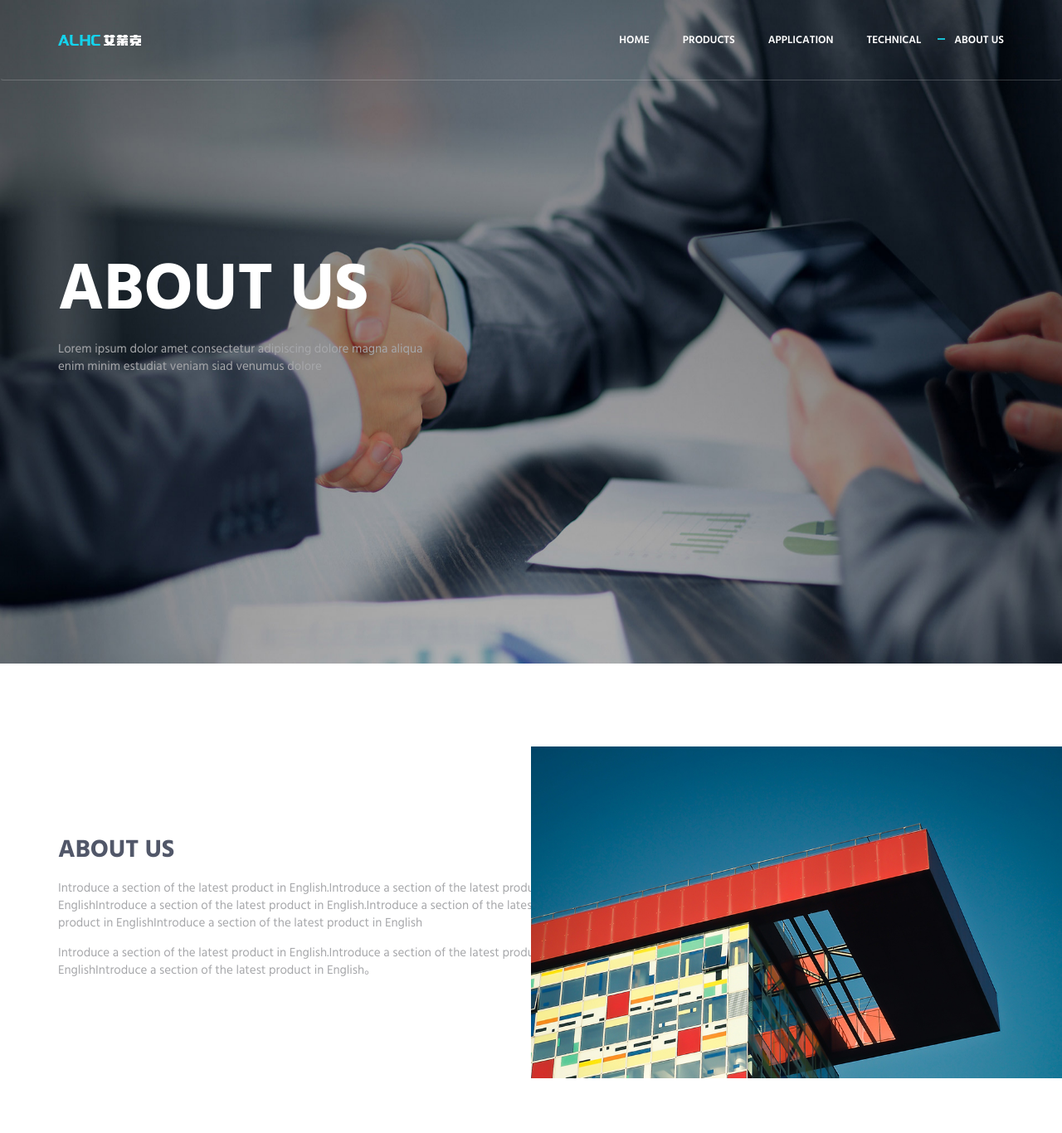
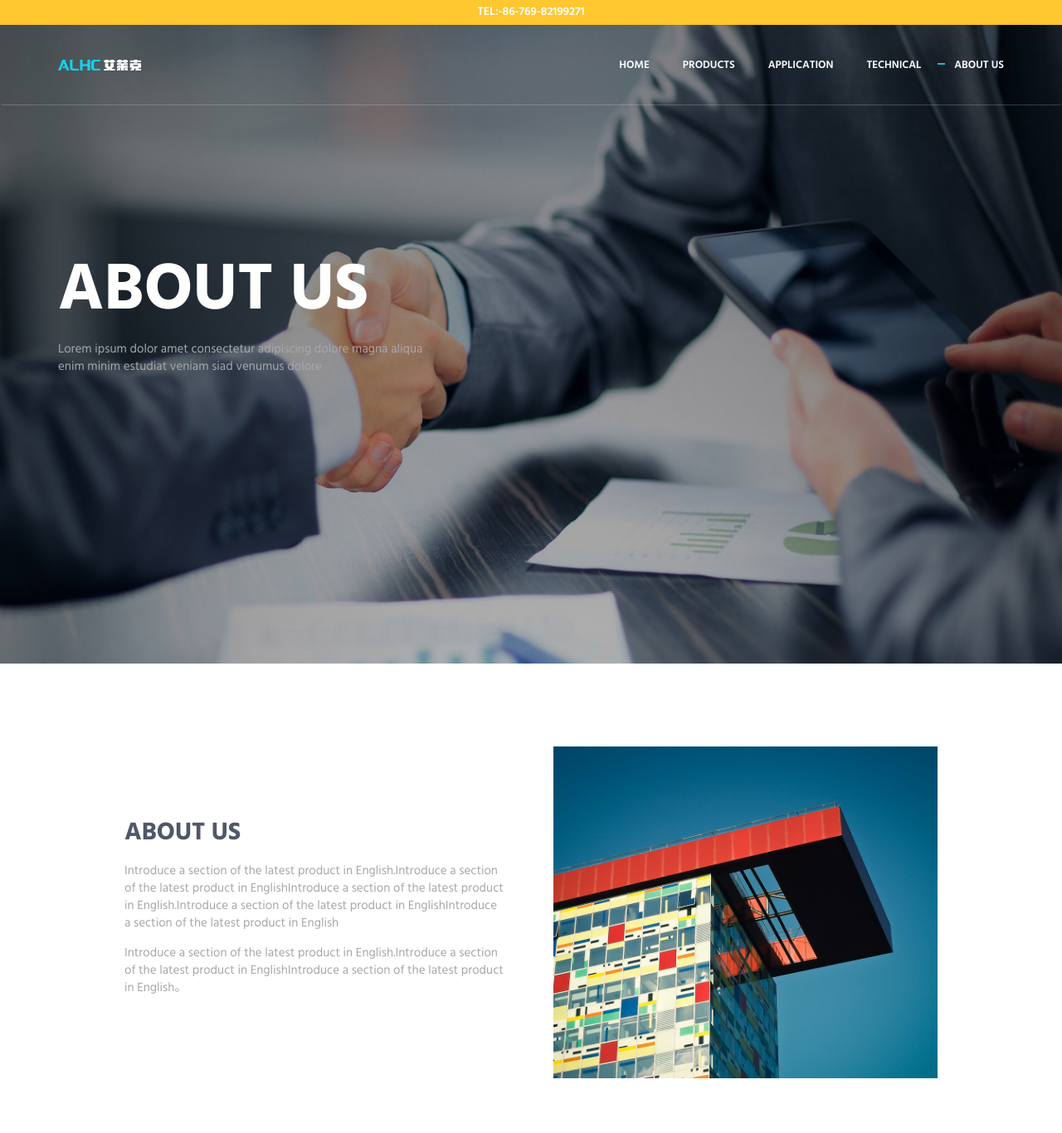
Before and after one commit to TightenPreacher/alhc, a plain HTML site: page about.html in a window 1280 px wide. Shown: the top 1366 px of the page at 83% size. Drawn offline with nearby package versions, Linux system fonts and the light colour scheme.

Commit message:
页面跳转与头部电话

```diff
--- a/about.html
+++ b/about.html
@@ -24,11 +24,46 @@
 
 		<!-- Favicon -->
 		<link rel="shortcut icon" href="favicon.ico"/>
+		<style>
+			@media (min-width: 992px){
+				.promo-section .promo-section-img-left {
+					position: absolute;
+					top: 0;
+					right: initial;
+				}
+			}
+
+			@media (min-width: 992px){
+				.promo-section .promo-section-img-right {
+					position: absolute;
+					top: 0;
+					left: 52.1%;
+				}
+			}
+			.navbar-fixed-top{
+				top: 30px
+			}
+			.callMe{
+				z-index: 10086;
+				position: fixed;
+				top: 0;
+				width: 100%;
+				background-color: #ffc730;
+				height: 30px;
+				line-height: 30px;
+				color: #fff;
+				text-align: center;
+				font-weight: 600
+			}
+		</style>
 	</head>
 	<!-- END HEAD -->
 
 	<!-- BODY -->
 	<body>
+		<div class="callMe">
+				TEL:-86-769-82199271
+		</div>
 		<!--========== HEADER ==========-->
 		<header class="header navbar-fixed-top">
 			<!-- Navbar -->
@@ -85,7 +120,7 @@
 		<!--========== SLIDER ==========-->
 		<!-- Promo Section -->
 		<div class="promo-section overflow-h" style="margin-top: 100px;margin-bottom: 100px">
-			<div class="container">
+			<div class="promo-section-img-left" style="	width: 65%;margin-left: 150px;">
 				<div class="clearfix">
 					<div class="ver-center">
 						<div class="ver-center-aligned">
@@ -98,7 +133,7 @@
 					</div>
 				</div>
 			</div>
-			<div class="promo-section-img-right">
+			<div class="promo-section-img-right" style="margin-right: 150px;">
 				<img class="img-responsive" src="img/970x970/01.jpg" alt="Content Image">
 			</div>
 		</div>
```
Also changed, not shown: index.html (+20 -0 lines), prodetail.html (+3 -2 lines), products.html (+21 -1 lines).
